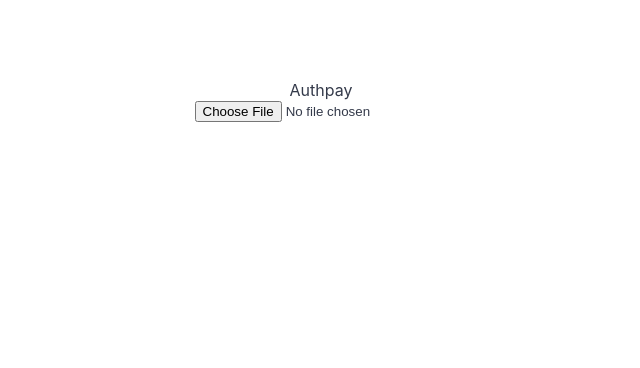
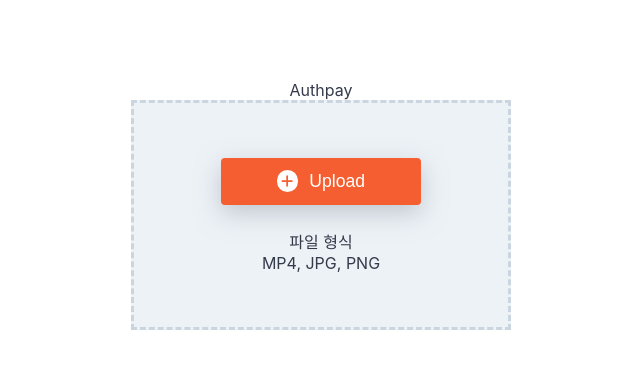
Before and after one commit to imhotdogboy/authpay, a React (Create React App) app in the folder authpay-fe/: page / in a window 1280 px wide. Shown: the top 368 px of the page, without its empty margins (319-959 px from the left). Built offline with nearby package versions, Linux system fonts and the light colour scheme.

Commit message:
💄 Improve button UI design

```diff
--- a/authpay-fe/package.json
+++ b/authpay-fe/package.json
@@ -3,6 +3,9 @@
   "version": "0.1.0",
   "private": true,
   "dependencies": {
+    "@fortawesome/fontawesome-svg-core": "^6.1.1",
+    "@fortawesome/free-solid-svg-icons": "^6.1.1",
+    "@fortawesome/react-fontawesome": "^0.1.18",
     "@testing-library/jest-dom": "^5.16.4",
     "@testing-library/react": "^13.2.0",
     "@testing-library/user-event": "^13.5.0",
--- a/authpay-fe/src/App.jsx
+++ b/authpay-fe/src/App.jsx
@@ -1,4 +1,4 @@
-import { useState } from 'react'
+import React, { useState } from 'react';
 import './App.css';
 import FileUpload from './FileUpload/FileUpload';
 
--- a/authpay-fe/src/FileUpload/FileUpload.jsx
+++ b/authpay-fe/src/FileUpload/FileUpload.jsx
@@ -1,15 +1,25 @@
+import { FontAwesomeIcon } from '@fortawesome/react-fontawesome'
+import { faPlus } from '@fortawesome/free-solid-svg-icons'
 import React from 'react'
+import './FileUpload.scss'
 
 const FileUpload = ({files, setFiles}) => {
     const uploadHandler = () => {}
     return (
-        <>
-            <div className="file-card">
-                <div className="file-inputs">
-                    <input type="file" />
-                </div>
+        <div className="file-card">
+            <div className="file-inputs">
+                <input type="file" />
+                <button>
+                    <i>
+                        <FontAwesomeIcon icon={faPlus} />
+                    </i>
+                    Upload
+                </button>
             </div>
-        </>
+
+            <p className="main">파일 형식</p>
+            <p className="info">MP4, JPG, PNG</p>
+        </div>
     )
 }
 
--- /dev/null
+++ b/authpay-fe/src/FileUpload/FileUpload.scss
@@ -0,0 +1,66 @@
+.file-card {
+    background-color: #edf2f7;
+    border: 3px dashed #cbd5e0;
+    padding: 1em;
+    min-width: 380px;
+    min-height: 230px;
+    display: flex;
+    justify-content: center;
+    align-items: center;
+    flex-direction: column;
+
+    .file-inputs {
+        position: relative;
+        margin-bottom: 1.5em;
+
+        input {
+            position: relative;
+            max-width: 200px;
+            height: 46px;
+            z-index: 2;
+            cursor: pointer;
+            opacity: 0;
+        }
+
+        button {
+            position: absolute;
+            top: 0px;
+            left: 0px;
+            width: 100%;
+            height: 100%;
+            z-index: 1;
+            display: flex;
+            justify-content: center;
+            align-items: center;
+            color: #fff;
+            background-color: #f55e30;
+            font-size: 1.1rem;
+            cursor: pointer;
+            border-radius: 4px;
+            border: none;
+            outline: none;
+            transition: background-color 0.4s;
+            box-shadow: 0px 8px 24px rgba(149, 157, 165, 0.5);
+
+            i {
+                width: 1.5em;
+                height: 1.5em;
+                padding: 0.4em;
+                background-color: #fff;
+                color: #f55e30;
+                border-radius: 50%;
+                display: flex;
+                justify-content: center;
+                align-items: center;
+                margin-right: 0.8em;
+                font-size: 0.8em;
+            }
+        }
+
+        &:hover {
+            button {
+                background-color: #f15120;
+            }
+        }
+    }
+}
```
Also changed, not shown: 1 other file (tests, documents, lock files or other folders).
